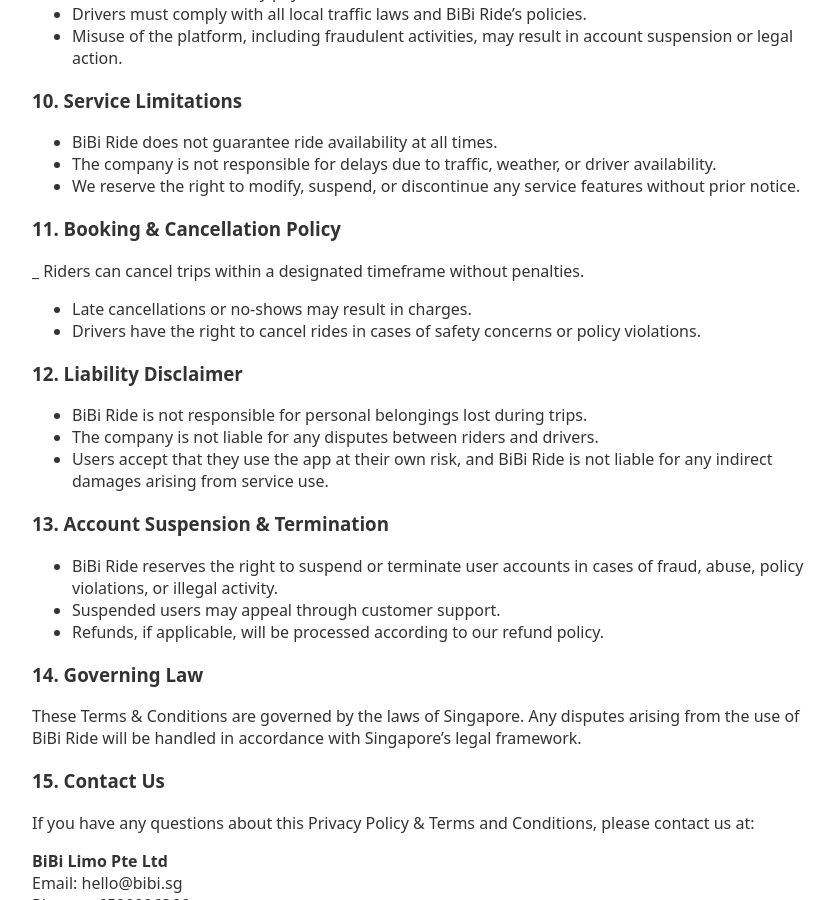
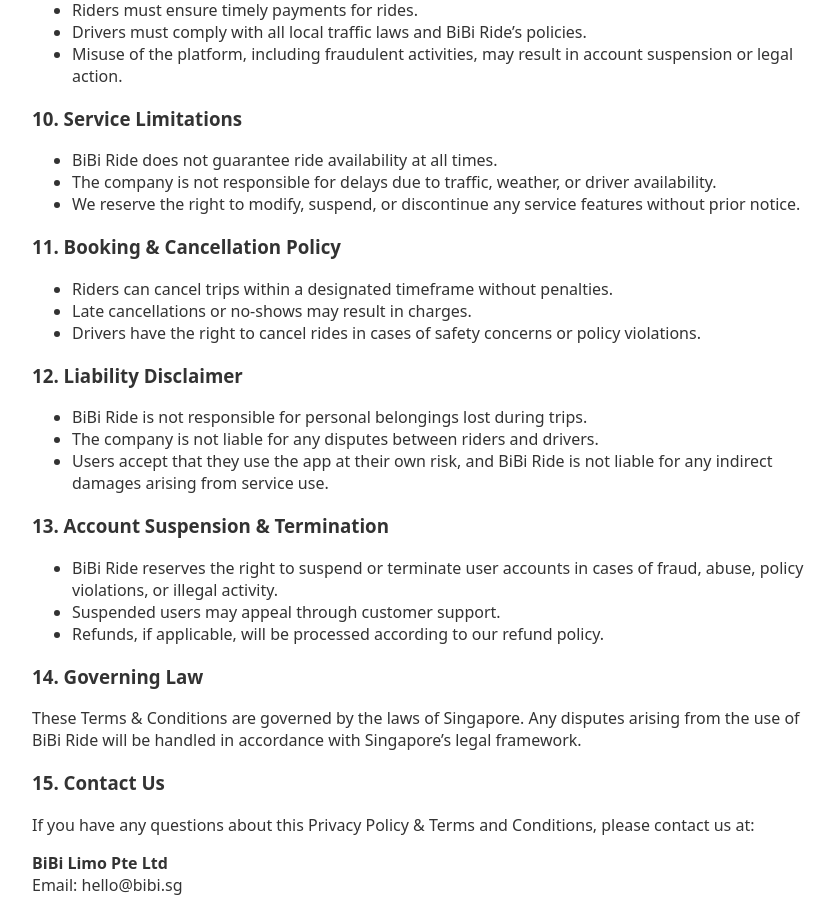
Before and after one commit to bibilimo/privacy-policy, a Jekyll site: the page built from index.md, in a window 1280 px wide and 900 px high, scrolled down 1788 px. Shown: the whole window, without its empty margins (208-1042 px from the left). Built offline with Jekyll 4.4.1, drawn with Linux system fonts in a browser that asks for light colours.

Commit message:
updated terms and conditions

```diff
--- a/index.md
+++ b/index.md
@@ -70,6 +70,8 @@ You have the right to:
 
 We may update this policy from time to time. Any changes will be posted on our app and website with an updated effective date.
 
+---
+
 ## Terms and Conditions
 
 ### 9. User Responsibilities
@@ -87,8 +89,7 @@ We may update this policy from time to time. Any changes will be posted on our a
 
 ### 11. Booking & Cancellation Policy
 
-\_ Riders can cancel trips within a designated timeframe without penalties.
-
+-   Riders can cancel trips within a designated timeframe without penalties.
 -   Late cancellations or no-shows may result in charges.
 -   Drivers have the right to cancel rides in cases of safety concerns or policy violations.
 
```
